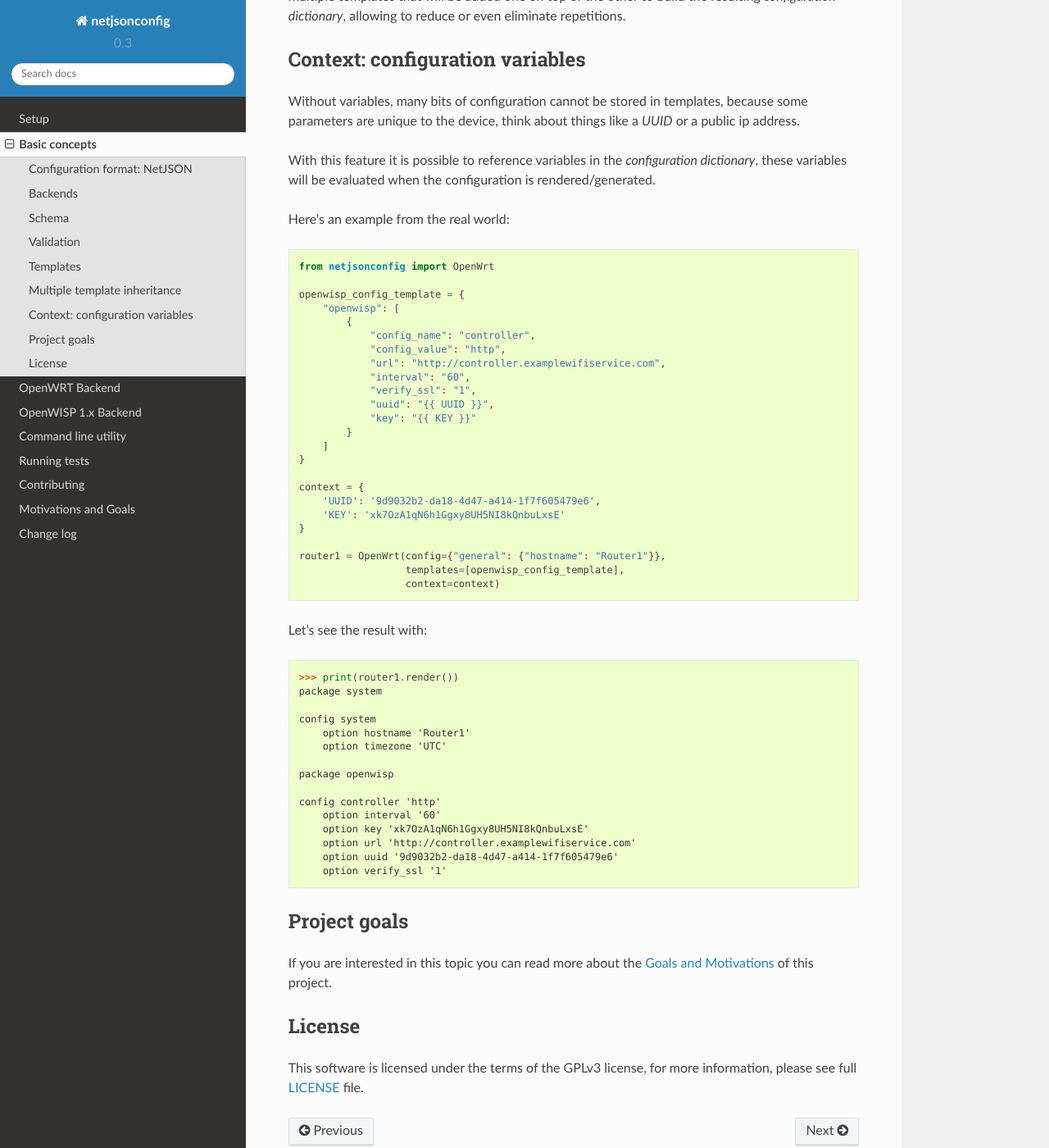
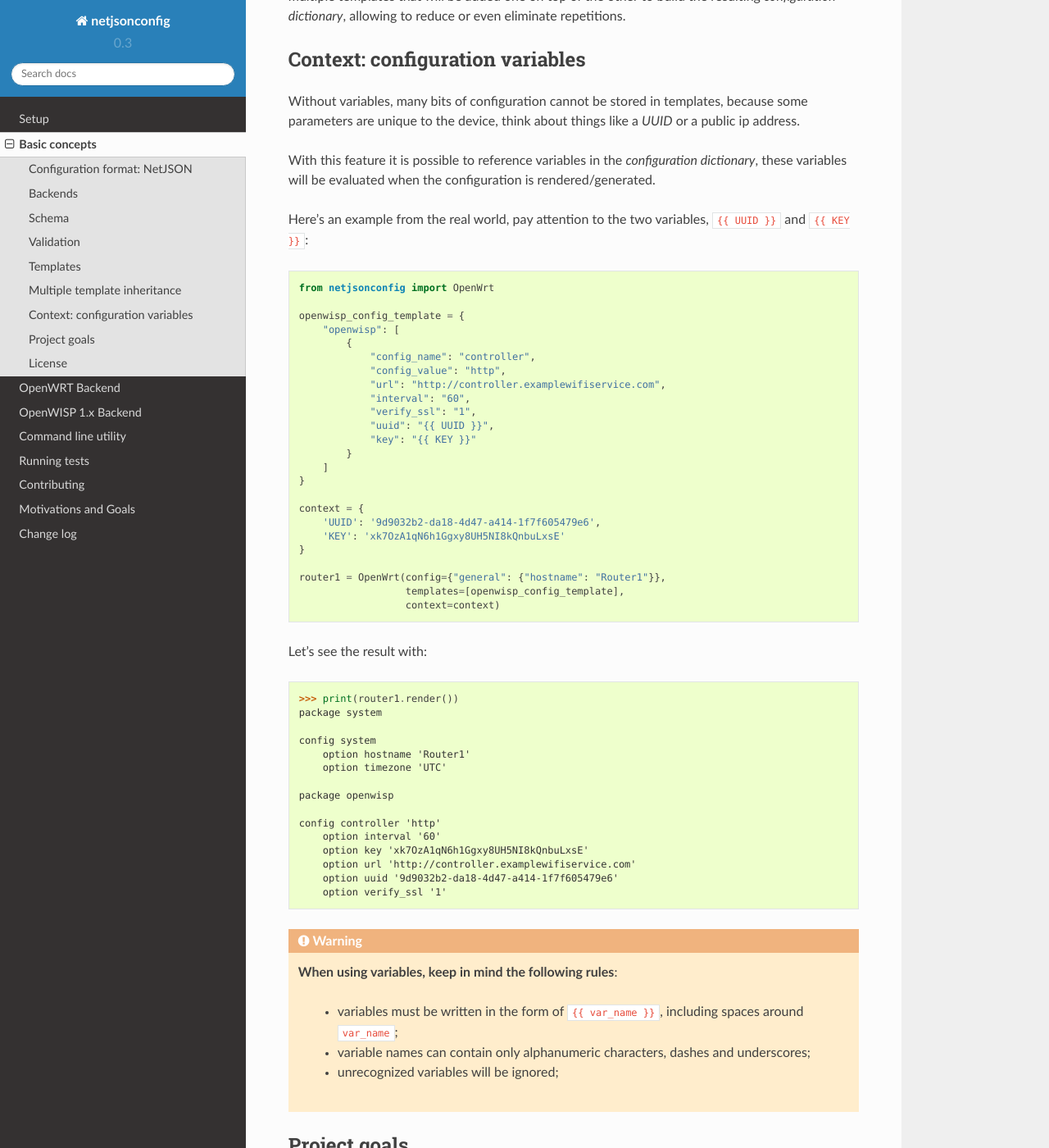
Before and after one commit to openwisp/netjsonconfig, a Sphinx documentation site: the page built from docs/source/general/basics.rst, in a window 1280 px wide and 1400 px high, scrolled down 5263 px. Shown: the whole window at 82% size. Built offline with Sphinx 7.4.7 and the Read the Docs theme 2.0.0, drawn with Linux system fonts in a browser that asks for light colours.

Commit message:
[docs] Added variable naming rules

```diff
--- a/docs/source/general/basics.rst
+++ b/docs/source/general/basics.rst
@@ -282,7 +282,8 @@ parameters are unique to the device, think about things like a *UUID* or a publi
 With this feature it is possible to reference variables in the *configuration dictionary*,
 these variables will be evaluated when the configuration is rendered/generated.
 
-Here's an example from the real world:
+Here's an example from the real world, pay attention to the two variables,
+``{{ UUID }}`` and ``{{ KEY }}``:
 
 .. code-block:: python
 
@@ -331,6 +332,14 @@ Let's see the result with:
     	option uuid '9d9032b2-da18-4d47-a414-1f7f605479e6'
     	option verify_ssl '1'
 
+.. warning::
+    **When using variables, keep in mind the following rules**:
+
+     * variables must be written in the form of ``{{ var_name }}``, including
+       spaces around ``var_name``;
+     * variable names can contain only alphanumeric characters, dashes and underscores;
+     * unrecognized variables will be ignored;
+
 Project goals
 -------------
 
```
